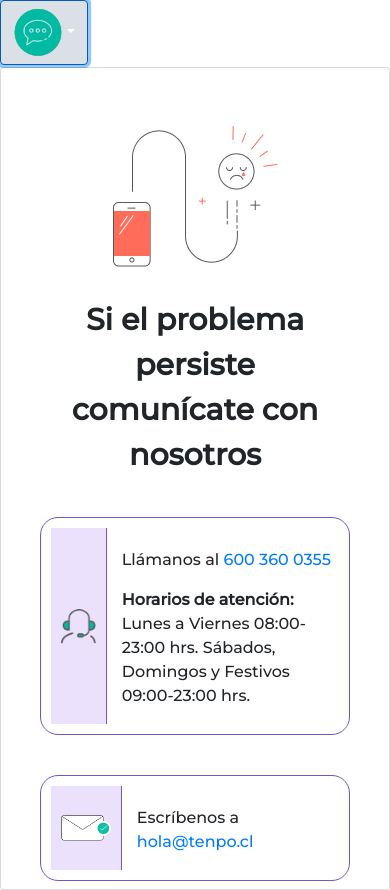
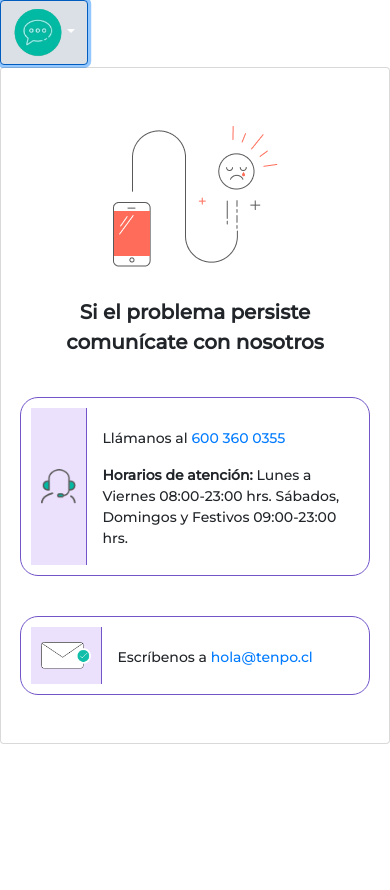
Before and after one commit to tamaramunoz/SCL012-Tenpo-Hackathon, a React (Create React App) app: page /assistance in a window 390 px wide. Both pictures are taken after a click on the button 44 px from the left and 32 px from the top of the page. After the commit the page ends 844 px from the top, so only its background shows below. Built offline with nearby package versions, Linux system fonts and the light colour scheme.

Commit message:
componente modalmail modificando algunos estilos responsives

```diff
--- a/src/Components/ModalMail.jsx
+++ b/src/Components/ModalMail.jsx
@@ -4,6 +4,7 @@ import '../css/ModalMail.css'
 import errorImg from '../img/Component-6.png'
 import telefonista from '../img/telefonista.png'
 import sobre from '../img/sobredos.png'
+
 
 const ModalMail = () => {
     return (
@@ -21,7 +22,7 @@ const ModalMail = () => {
                 </div>
             </div>
 
-            <div className="info-box" >
+            <div className="info-box-two" >
                 <div className="container-icono" >
                     <img src={sobre} alt="enviar mail a tenpo" width={50} />
                 </div>
--- a/src/css/ModalMail.css
+++ b/src/css/ModalMail.css
@@ -9,22 +9,37 @@
 
 .modal-title {
     margin-top: 30px;
-    font-size: 30px;
+    font-size: 20px;
     font-weight: bold;
     text-align: center;
     width: 70%;
 }
 
-.info-box{
+.info-box {
     display: flex;
     flex-direction: row;
-    width: 80%;
+    width: 90%;
     margin-top: 40px;
     padding: 10px;
     border-style: solid;
     border-width: 1px;
     border-color: #7255c8;
     border-radius: 18px;
+    font-size: 14px;
+}
+
+.info-box-two {
+    display: flex;
+    flex-direction: row;
+    width: 90%;
+    margin-top: 40px;
+    margin-bottom: 40px;
+    padding: 10px;
+    border-style: solid;
+    border-width: 1px;
+    border-color: #7255c8;
+    border-radius: 18px;
+    font-size: 14px;
 }
 
 .container-icono {
```
